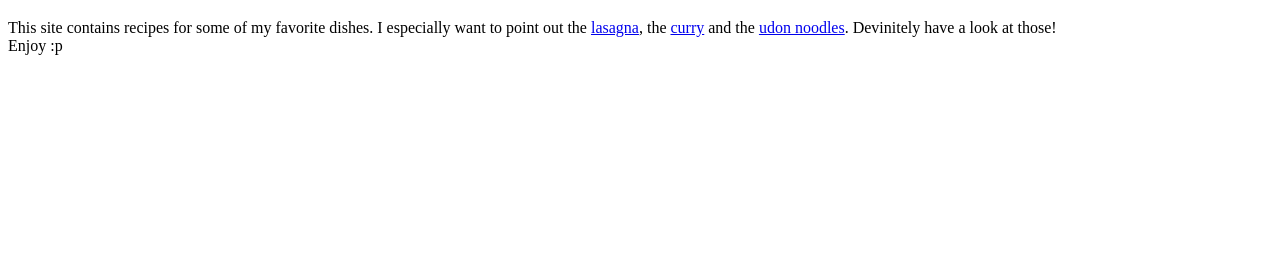
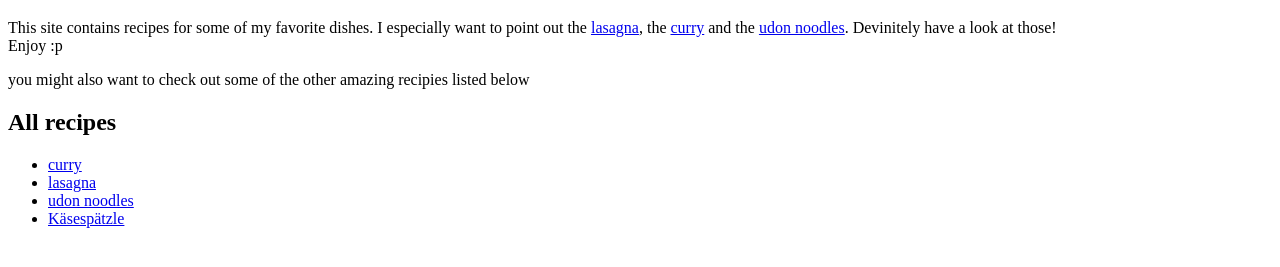
Before and after one commit to prebbly/odin-recipes, a plain HTML site: page index.html in a window 1280 px wide. Shown: the part 61-328 px from the top of the page. Drawn offline with Linux system fonts and the light colour scheme.

Commit message:
add list of recipes

```diff
--- a/index.html
+++ b/index.html
@@ -19,6 +19,16 @@
         <br>
         Enjoy :p
     </p>
+
+    <p>you might also want to check out some of the other amazing recipies listed below</p>
+
+    <h2>All recipes</h2>
+    <ul>
+        <li><a href="./recipes/curry.html" target="_self">curry</a></li>
+        <li><a href="./recipes/lasagna.html" target="_self">lasagna</a></li>
+        <li><a href="./recipes/udon.html" target="_self">udon noodles</a></li>
+        <li><a href="https://www.chefkoch.de/rezepte/1279831233330574/Allgaeuer-Kaesspatzen.html" target="_blank">Käsespätzle</a></li>
+    </ul>
 </body>
 
 </html>
```
